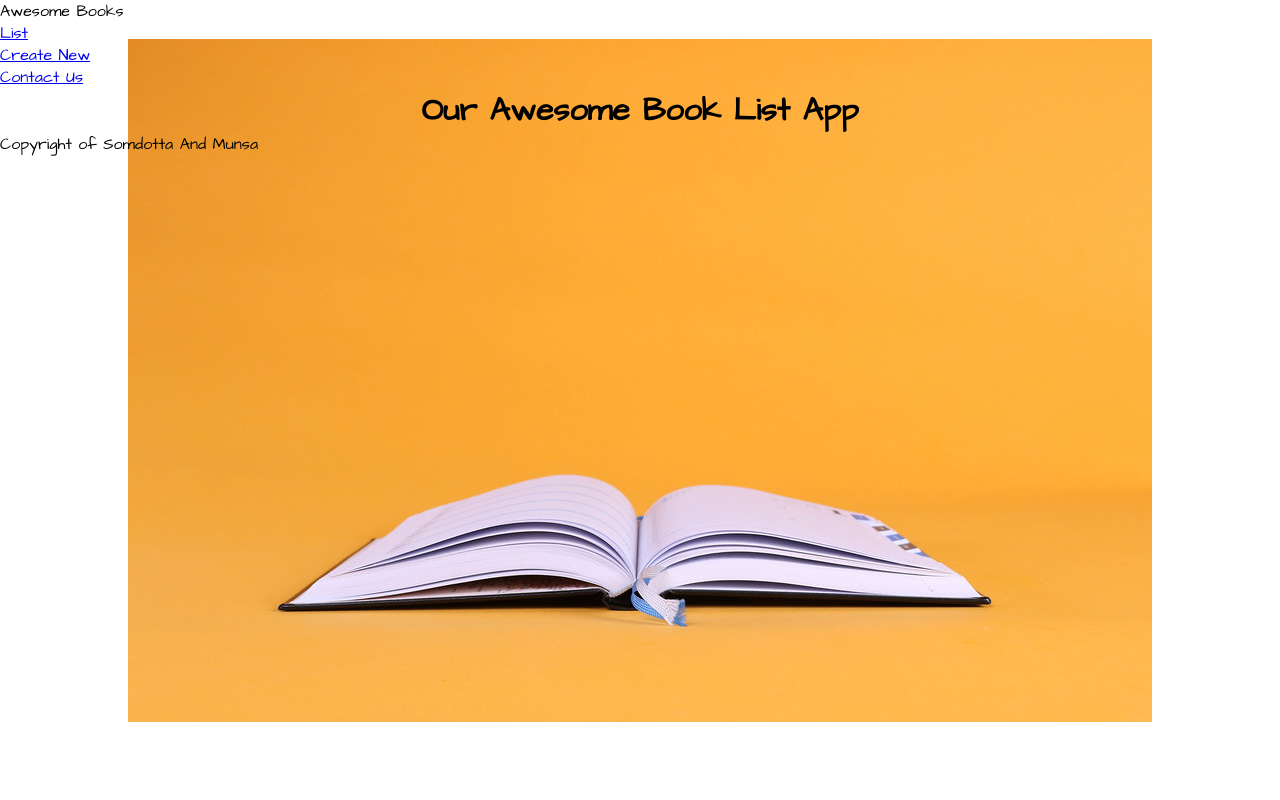
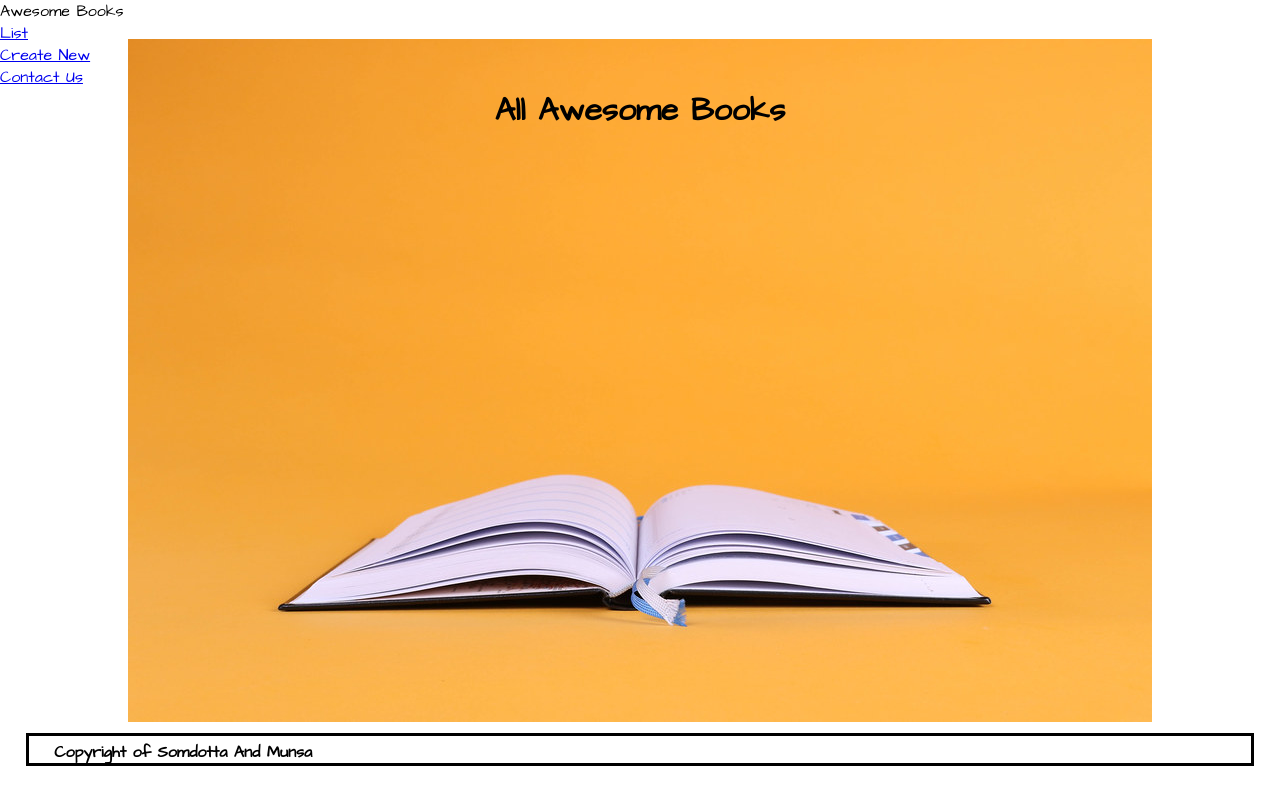
Before and after one commit to Somdotta07/Awesome_Books, a website with bundled scripts: page index.html in a window 1280 px wide. Built offline with nearby package versions, Linux system fonts and the light colour scheme.

Commit message:
Create  and initialize the DOM elements
- Initialize list ,time, & main container

```diff
--- a/main.js
+++ b/main.js
@@ -4,8 +4,15 @@ import Add from './modules/add.js';
 
 const add = new Add();
 const remove = new Remove();
+const { DateTime } = luxon;
+const now = DateTime.now();
+const bookContainer = document.createElement('ul');
+bookContainer.classList += 'book-list';
+const heading = document.querySelector('h1');
+const mainContainer = document.querySelector('main');
+const time = document.querySelector('#current-time');
 const createNew = document.getElementById('btn');
-const bookContainer = document.getElementById('book-list');
+// const bookContainer = document.getElementById('book-list');
 let allBooks = [];
 if (localStorage.getItem('bookList') === null) {
   localStorage.setItem('bookList', []);
@@ -14,6 +21,9 @@ if (localStorage.getItem('id') === null) {
   localStorage.setItem('id', JSON.stringify(0));
 }
 const refreshDOM = () => {
+  heading.innerText = 'All Awesome Books';
+  bookContainer.innerHTML = '';
+  mainContainer.innerHTML = '';
   allBooks = JSON.parse(localStorage.getItem('bookList'));
   allBooks.forEach((book) => {
     const bookTitle = book.name;
@@ -37,6 +47,12 @@ const refreshDOM = () => {
     bookContainer.appendChild(newBook);
   });
 };
+// For current time
+window.onload = () => {
+  refreshDOM();
+  time.innerHTML = `${now.c.month} ${now.c.day} ${now.c.year}, ${now.c.hour}:${now.c.minute}:${now.c.second}`;
+};
+
 window.onload = refreshDOM;
 createNew.addEventListener('click', (e) => {
   e.preventDefault();
--- a/style.css
+++ b/style.css
@@ -93,3 +93,16 @@ form button {
 .btn {
   float: right;
 }
+
+footer {
+  border: 3px solid black;
+  margin: 2%;
+  padding-left: 2%;
+  text-align: left;
+  position: fixed;
+  width: 96%;
+  bottom: 1%;
+  padding-top: 0.4%;
+  color: black;
+  font-weight: 600;
+}
```
